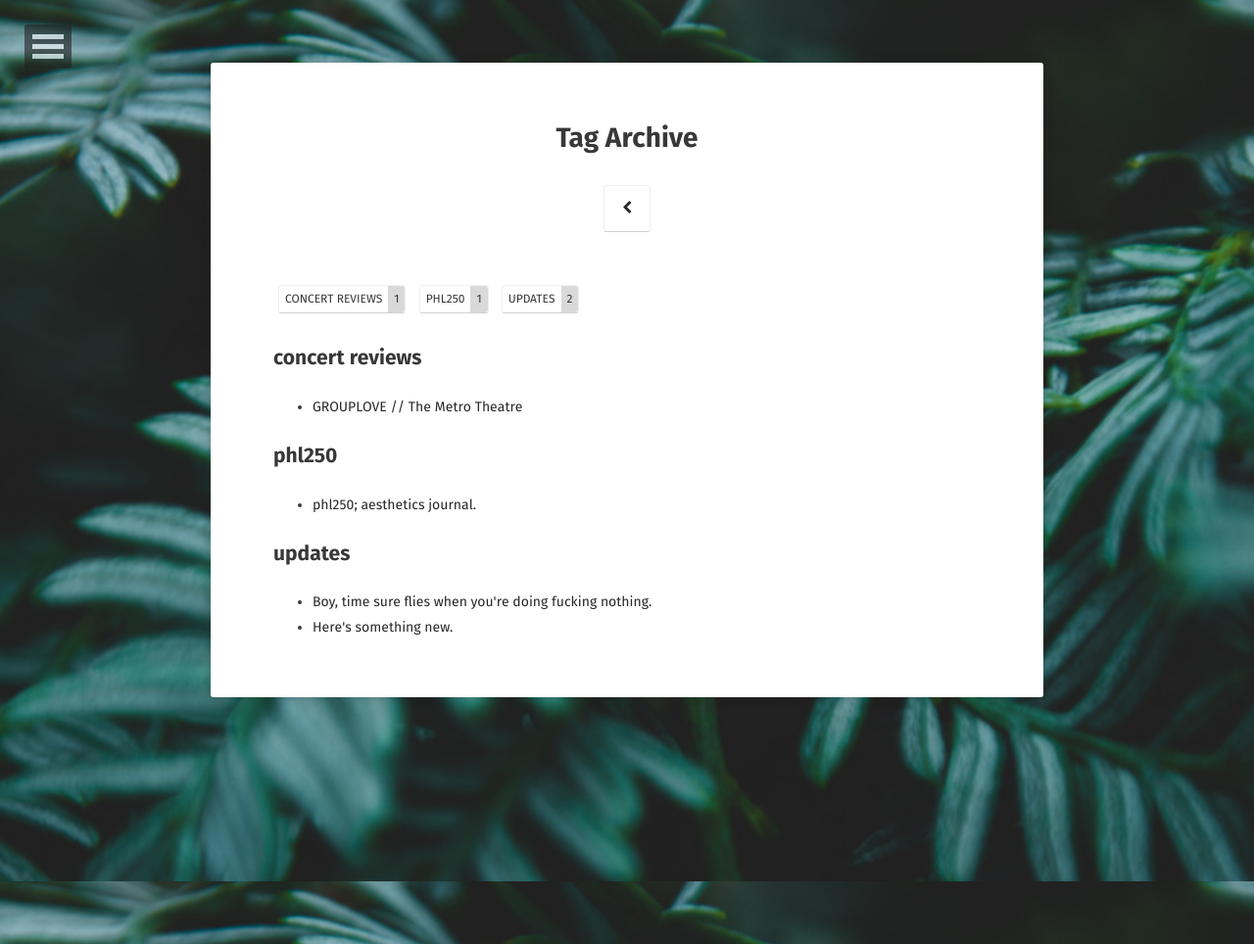
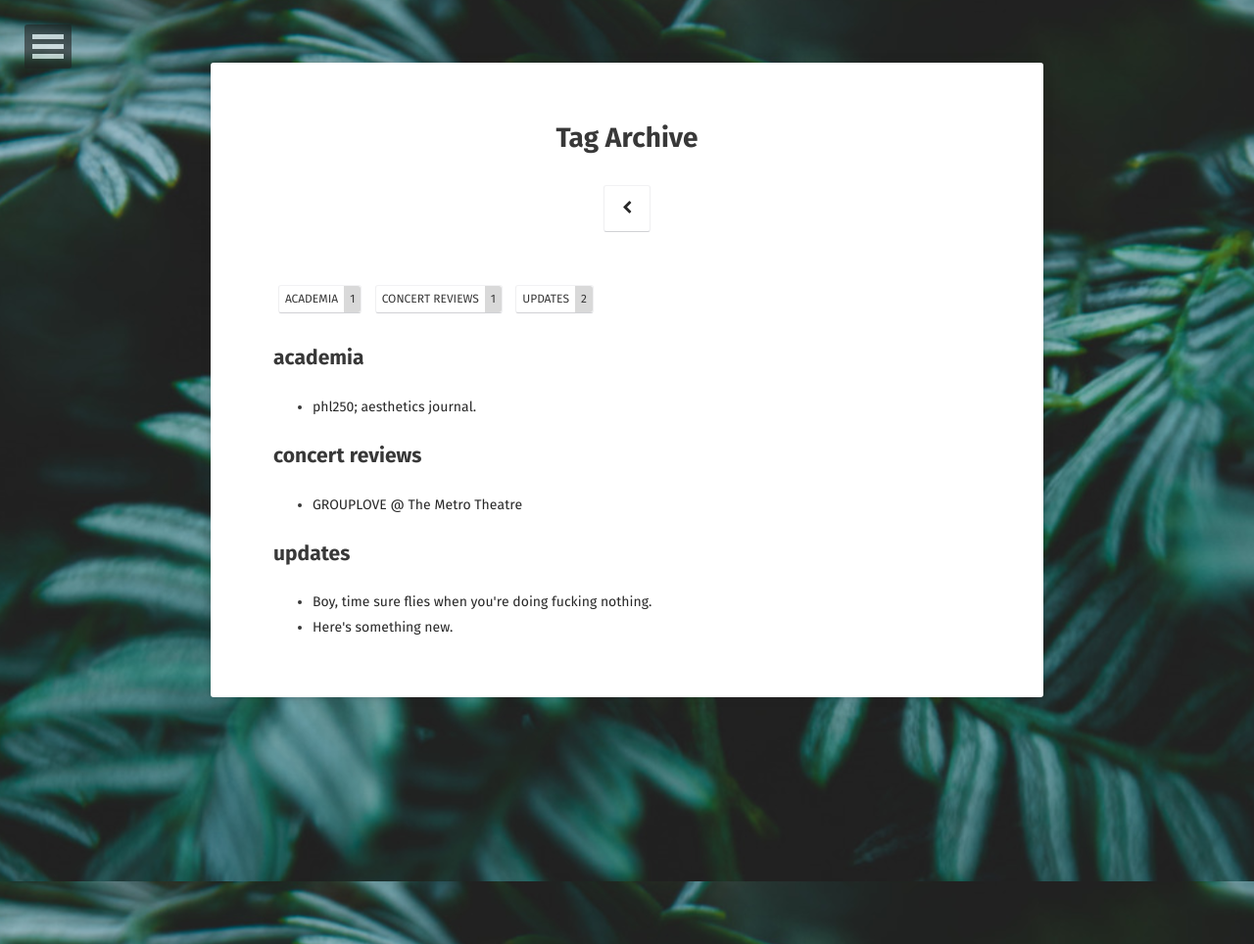
Before and after one commit to pvulus/pvulus.github.io, a Jekyll site: the page built from tags/index.html, in a window 1280 px wide. Shown: the whole page at 98% size. Built offline with Jekyll 4.4.1, drawn with Linux system fonts in a browser that asks for light colours; some web fonts are replaced.

```diff
--- a/_posts/PHL250/2018-10-06-phl250-aesthetics-journal.md
+++ b/_posts/academia/2018-10-06-phl250-aesthetics-journal.md
@@ -4,7 +4,7 @@ title:  "phl250; aesthetics journal."
 date: 2018-10-06
 excerpt: "my aesthetics journal submission for phl250; philosophy of arts and literature."
 project: true
-tags: [phl250]
+tags: [academia]
 ---
 ## week 1; what is aesthetics?
 In fact, what is a world *without* aesthetics?
```
Also changed, not shown: _posts/concert reviews/2018-02-15-grouplove-metro-theatre.md (renamed from _posts/2018-02-15-grouplove-metro-theatre.md, +6 -2 lines).
